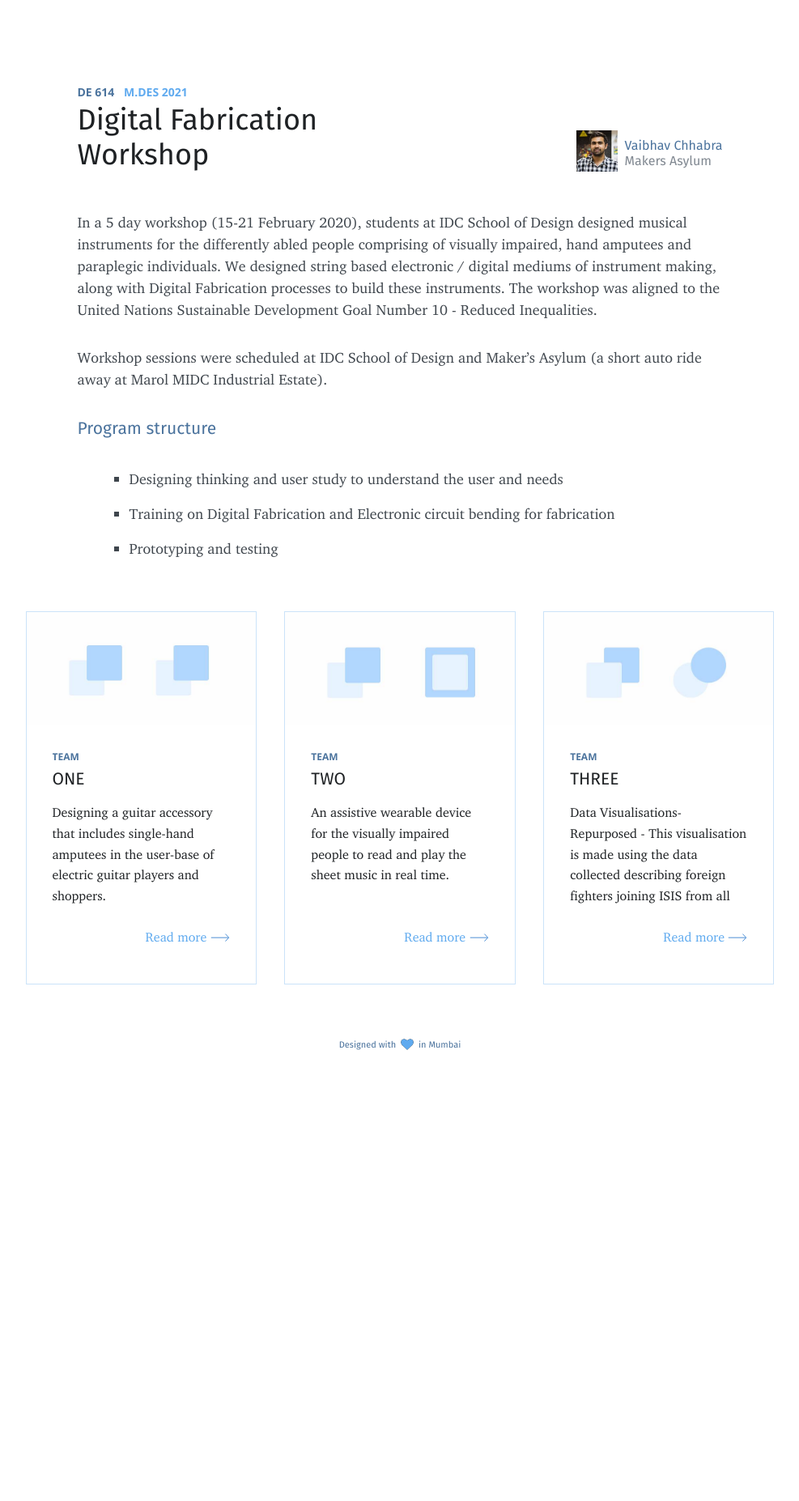
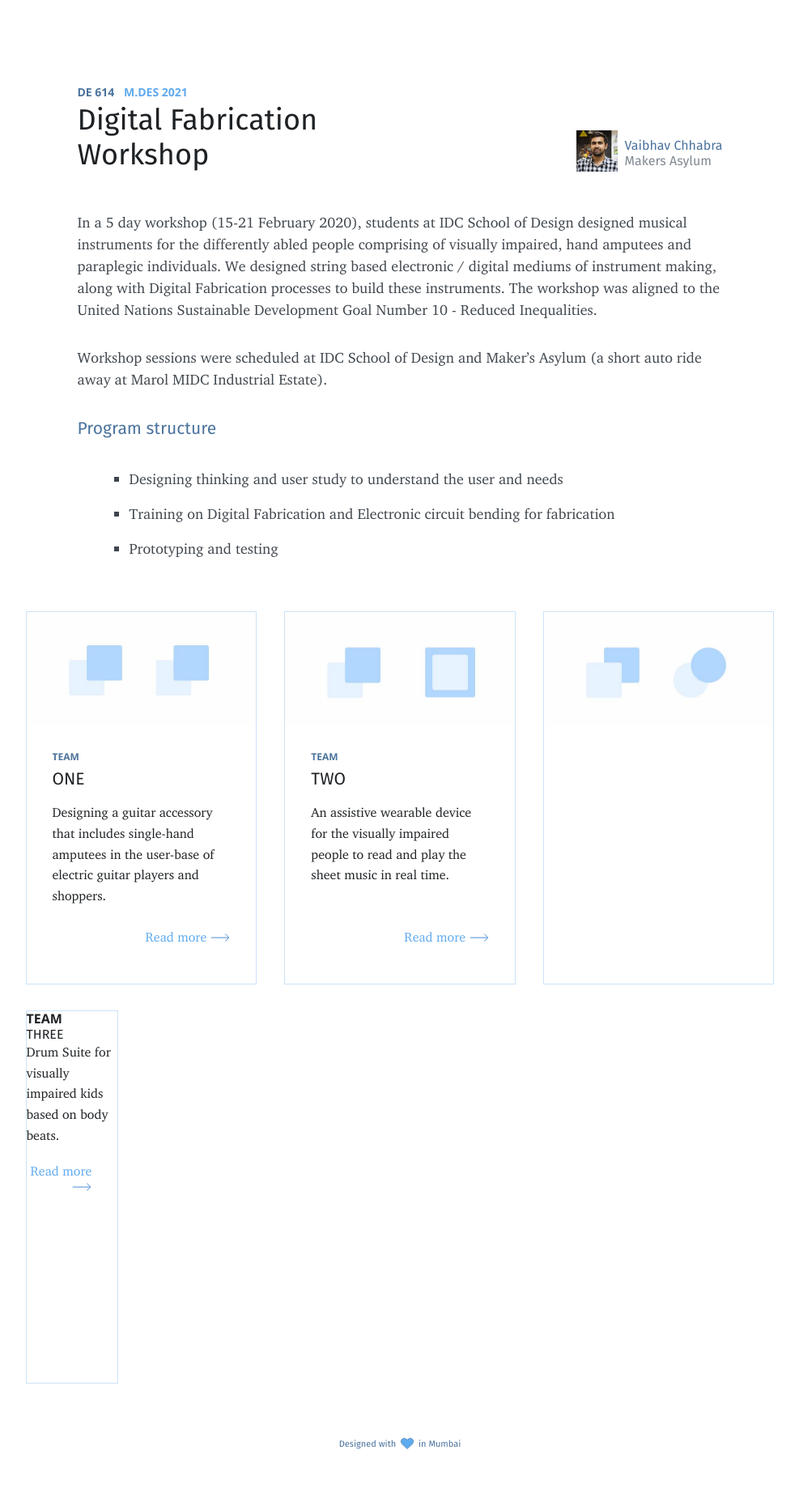
Before and after one commit to amitjenaiitbm/ma-dfworkshop, a Jekyll site: the page built from index.md, in a window 1280 px wide. Shown: the whole page at 81% size, without its empty margins (146-1133 px from the left). Built offline with Jekyll 4.4.1, drawn with Linux system fonts in a browser that asks for light colours; nearby versions of some CDN libraries; before the commit the page ends 1361 px from its top, so only the background shows below that.

Commit message:
Update home.html

```diff
--- a/_layouts/home.html
+++ b/_layouts/home.html
@@ -106,8 +106,7 @@ layout: default
                             <div class="overflow-box">
                                     <div class="os">Team</div>
                                     <div class="fs">THREE</div>
-                                    <div class="charter">Data Visualisations- Repurposed - This visualisation is made using the data collected describing foreign fighters joining ISIS from all over the world. The visualisation displays related factors which play a role in Islamic people over the world making a decision to leave their countries and join the ISIS cause.experience</div>
-                            </div>
+                                    <div class="charter">Drum Suite for visually impaired kids based on body beats.</div>
                     </div>
                     <div class="medium">Read more
 
```
